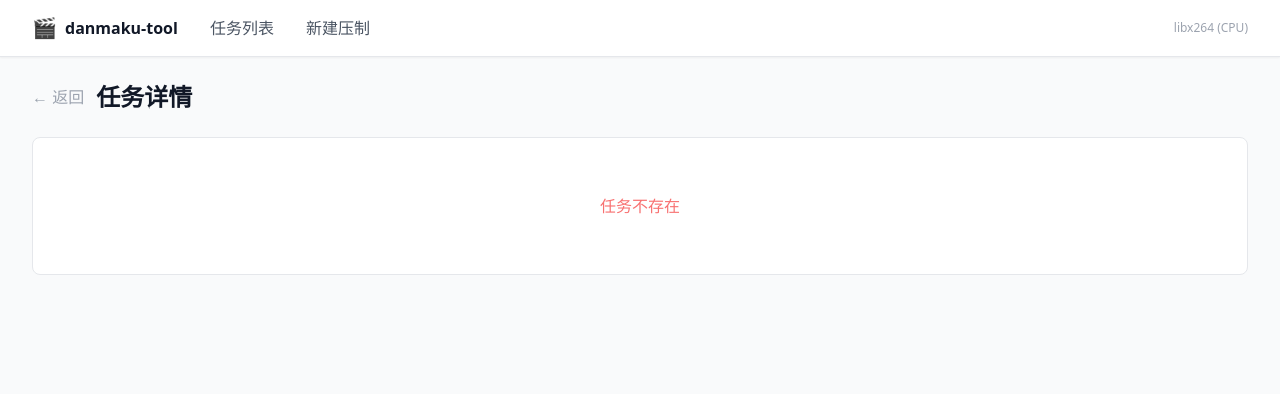
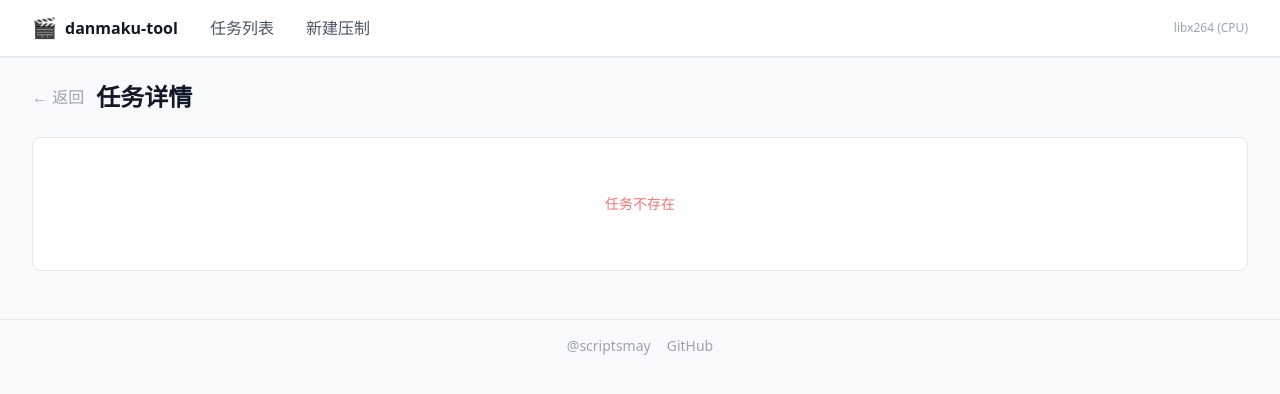
Before and after one commit to scriptsmay/danmaku-tool, a FastAPI app: page /tasks/1 in a window 1280 px wide. Shown: the top 394 px of the page. Run offline with FastAPI, Linux system fonts and the light colour scheme; data that the repository does not hold is empty; parts of the project's set-up code (start-up, migrations or seed data) failed here and were passed over; some libraries are stand-ins or nearby versions.

Commit message:
style: update frontend templates styling

```diff
--- a/src/danmaku_tool/templates/base.html
+++ b/src/danmaku_tool/templates/base.html
@@ -47,7 +47,30 @@
     <main class="max-w-7xl mx-auto text-md px-4 sm:px-6 lg:px-8 py-6">
         {% block content %}{% endblock %}
     </main>
+    <footer class="border-t border-gray-200">
+        <div class="max-w-7xl mx-auto px-4 sm:px-6 lg:px-8">
+            <div class="flex justify-center gap-4 py-4 text-center text-gray-400 text-sm">
+                <span>@scriptsmay</span>
+                <a target="_blank" href="https://github.com/scriptsmay/danmaku-tool"
+                    class="hover:text-gray-600">GitHub</a>
+            </div>
+        </div>
+    </footer>
+    <script>
+        // 公共工具函数
+        function formatSize(bytes) {
+            if (!bytes) return '-';
+            const units = ['B', 'KB', 'MB', 'GB'];
+            let i = 0;
+            while (bytes >= 1024 && i < units.length - 1) { bytes /= 1024; i++; }
+            return bytes.toFixed(1) + ' ' + units[i];
+        }
 
+        function formatTime(isoStr) {
+            if (!isoStr) return '-';
+            return new Date(isoStr).toLocaleString() || '-';
+        }
+    </script>
     {% block scripts %}{% endblock %}
     <script>
         // 导航栏编码器信息
--- a/src/danmaku_tool/templates/task_detail.html
+++ b/src/danmaku_tool/templates/task_detail.html
@@ -5,11 +5,11 @@
 {% block content %}
 <div class="mx-auto">
     <div class="flex items-center space-x-3 mb-6">
-        <a href="/" class="text-gray-400 hover:text-gray-600">← 返回</a>
+        <a href="/" class="text-md text-gray-400 hover:text-gray-600">← 返回</a>
         <h1 class="text-2xl font-bold text-gray-900">任务详情</h1>
     </div>
 
-    <div id="task-info" class="bg-white rounded-lg border border-gray-200 p-6 mb-6">
+    <div id="task-info" class="text-sm bg-white rounded-lg border border-gray-200 p-6 mb-6">
         <div class="text-center text-gray-400 py-8">加载中...</div>
     </div>
 
@@ -55,19 +55,6 @@
     const TASK_ID = "{{ task_id }}";
     const statusIcons = { queued: '⏳', processing: '⚙️', completed: '✅', failed: '❌', cancelled: '🚫' };
     const statusLabels = { queued: '排队中', processing: '压制中', completed: '已完成', failed: '失败', cancelled: '已取消' };
-
-    function formatSize(bytes) {
-        if (!bytes) return '-';
-        const units = ['B', 'KB', 'MB', 'GB'];
-        let i = 0;
-        while (bytes >= 1024 && i < units.length - 1) { bytes /= 1024; i++; }
-        return bytes.toFixed(1) + ' ' + units[i];
-    }
-
-    function formatTime(isoStr) {
-        if (!isoStr) return '-';
-        return new Date(isoStr).toLocaleString() || '-';
-    }
 
     function renderTaskInfo(task) {
         const icon = statusIcons[task.status] || '❓';
```
Also changed, not shown: src/danmaku_tool/templates/burn.html (+19 -13 lines), src/danmaku_tool/templates/index.html (+7 -4 lines).
